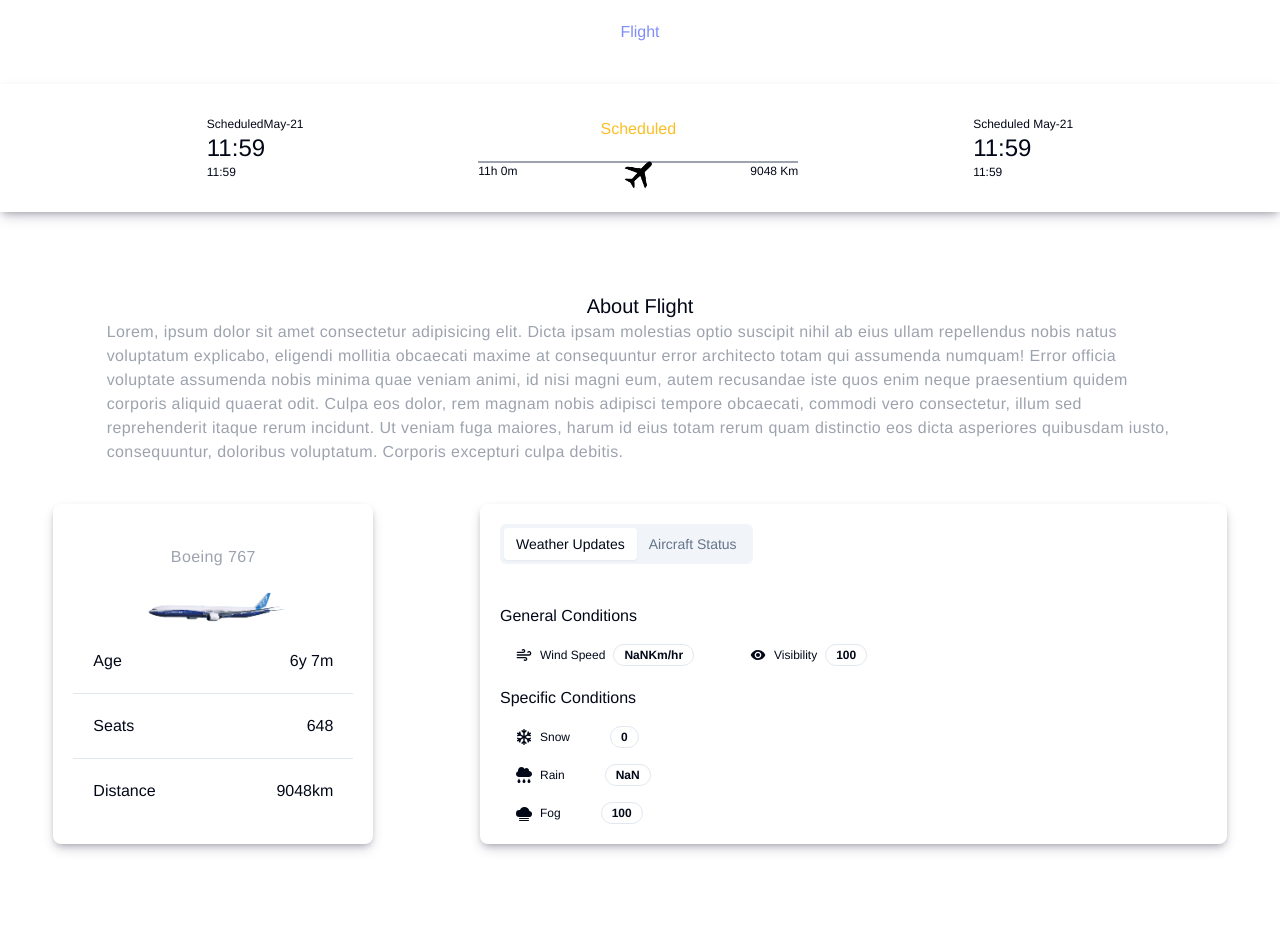
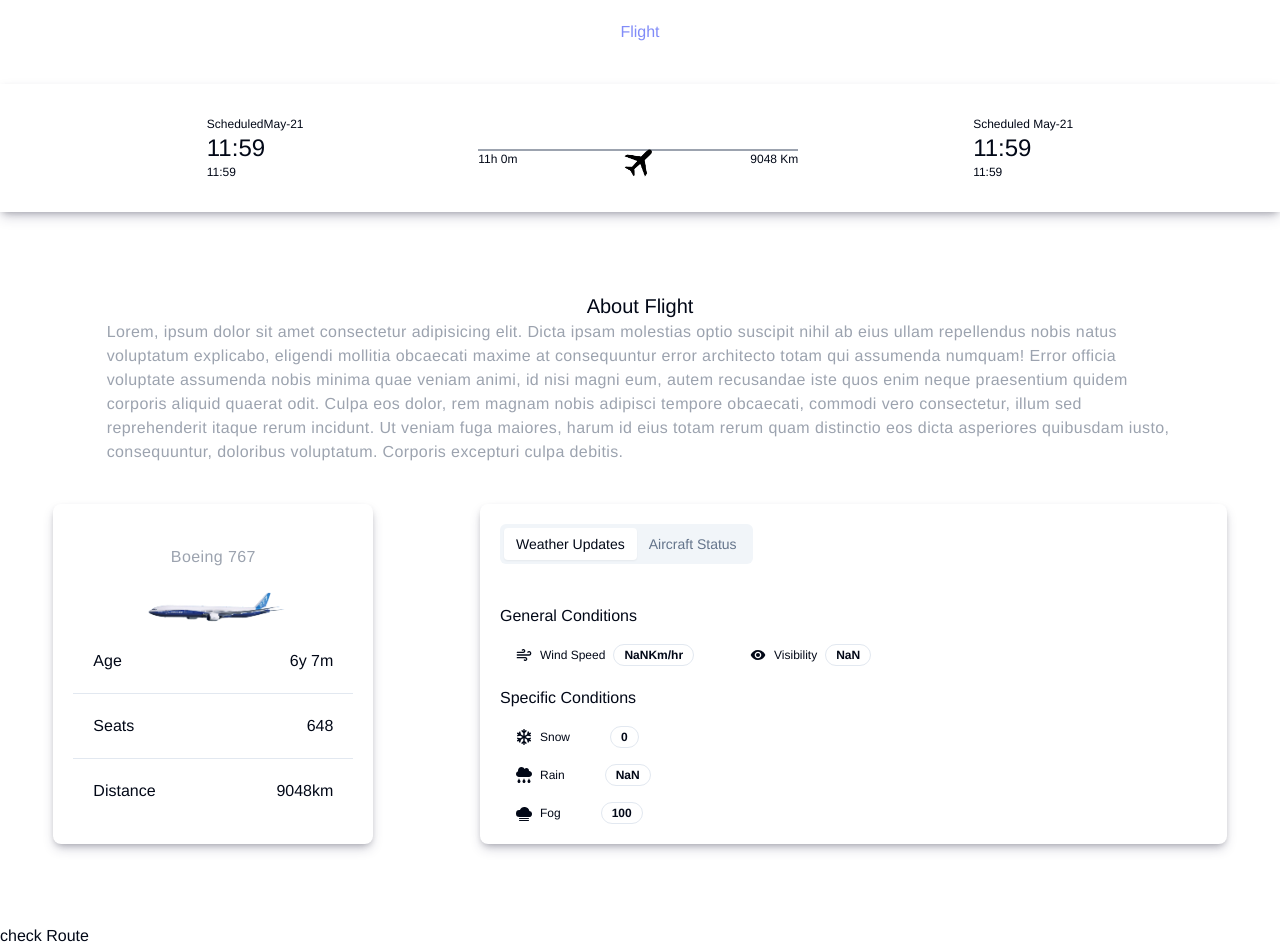
Before and after one commit to Aerothon-6-0/aeroguide-frontend, a React (Vite) app: page /flight/1/info in a window 1280 px wide. Shown: the part 20-968 px from the top of the page. Before the commit the page ends 944 px from the top, so only its background shows below. Built offline with nearby package versions, Linux system fonts and the light colour scheme; no server answers.

Commit message:
added button

```diff
--- a/src/components/FlightInfo.tsx
+++ b/src/components/FlightInfo.tsx
@@ -13,12 +13,14 @@ import { MdFlightLand } from "react-icons/md";
 import { BsFillFuelPumpFill } from "react-icons/bs";
 import { WeatherInfo } from "../types.ts"
 import {time, date} from "../lib/utils.ts";
+import { useNavigate } from "react-router-dom";
 // import axios from 'axios'
 // import MapWithBounds from './ClippedMap.tsx'
 import { useParams } from "react-router-dom";
 import { useAppDispatch, useAppSelector } from "@/hooks/redux-hooks.ts";
 import { getFlightById } from "@/store/actions/flight.ts";
 const FlightInfo = () => {
+    const navigate = useNavigate();
     const { flightNum, source, destination, Time } = useParams();
     const flightData = useAppSelector(state => state.flight)
     const [weather, setWeather] = useState<WeatherInfo[]>([]);
@@ -41,6 +43,10 @@ const FlightInfo = () => {
 
         fetchWeather();
     }, []);
+
+    const handleRoute = (id: number) => {
+        navigate(`/flight/${id}/route`);
+    }
 
     // useEffect(() => {
     //     console.log(flightData)
@@ -68,7 +74,7 @@ const FlightInfo = () => {
                         <h4 className="text-xs text-gray-400">{source}</h4>
                     </div>
                     <div className="flex flex-col w-80">
-                        <h4 className="self-center text-amber-400">Scheduled</h4>
+                        <h4 className="self-center text-amber-400">{flightData?.flightData?.flight.status}</h4>
                         <div className="bg-gray-400 w-full h-0.5 flex mt-5">
                             <img src="/src/images/flight.png" className="w-7 h-7 m-auto self-center" />
                         </div>
@@ -126,7 +132,7 @@ const FlightInfo = () => {
                                     <div className="flex mt-4 ml-4 items-center gap-2">
                                         <MdVisibility />
                                         <h6 className="text-xs">Visibility</h6>
-                                        <Badge variant="outline">100</Badge>
+                                        <Badge variant="outline">{Math.floor(flightData?.flightData?.weatherInfo.current.cloudCover)}</Badge>
                                     </div>
                                 </div>
                             </div>
@@ -185,7 +191,7 @@ const FlightInfo = () => {
                                         <MdFlightLand />
                                         <h6 className="text-xs">Damage Part</h6>
                                     </div>
-                                    <Badge variant="outline">{}</Badge>
+                                    <Badge variant="outline">NO</Badge>
                                 </div>
                                 <div className="flex mt-4 ml-4 items-center gap-10">
                                     <div className="flex gap-2">
@@ -200,7 +206,7 @@ const FlightInfo = () => {
                 </div>
             </section>
             <div className="mt-20">
-                {/* <MapWithBounds /> */}
+                { <button onClick={() => handleRoute(flightData?.flightData?.flight.id)}> check Route</button>}
             </div>
         </div>
 
--- a/src/store/actions/flight.ts
+++ b/src/store/actions/flight.ts
@@ -1,7 +1,7 @@
 import { createAsyncThunk } from "@reduxjs/toolkit";
 import axios from "axios";
 
-const baseURl = "http://localhost:5500/api/v1";
+const baseURl = "http://localhost:8000/api/v1";
 
 export const getFlightById = createAsyncThunk(
   "getFlightById",
```
